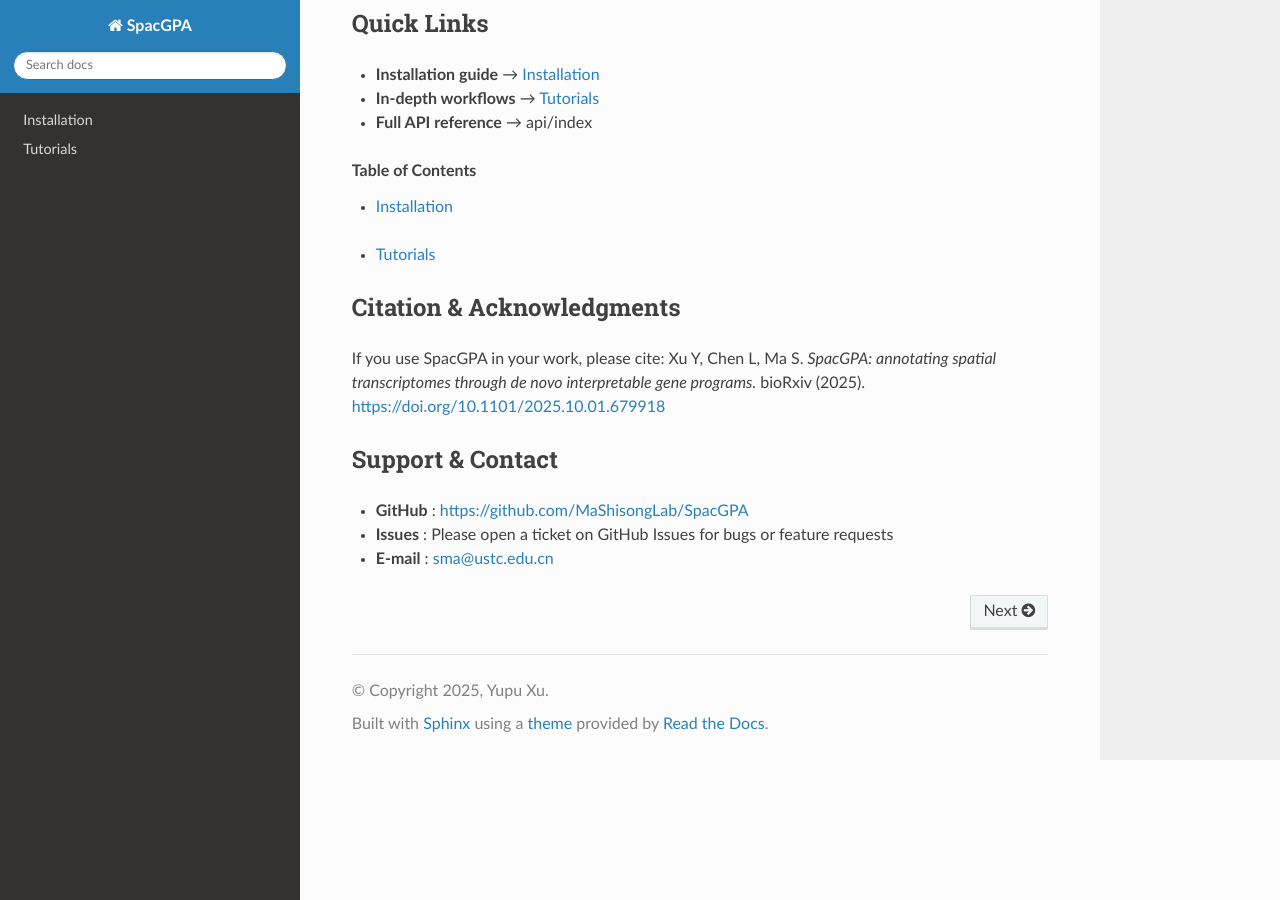
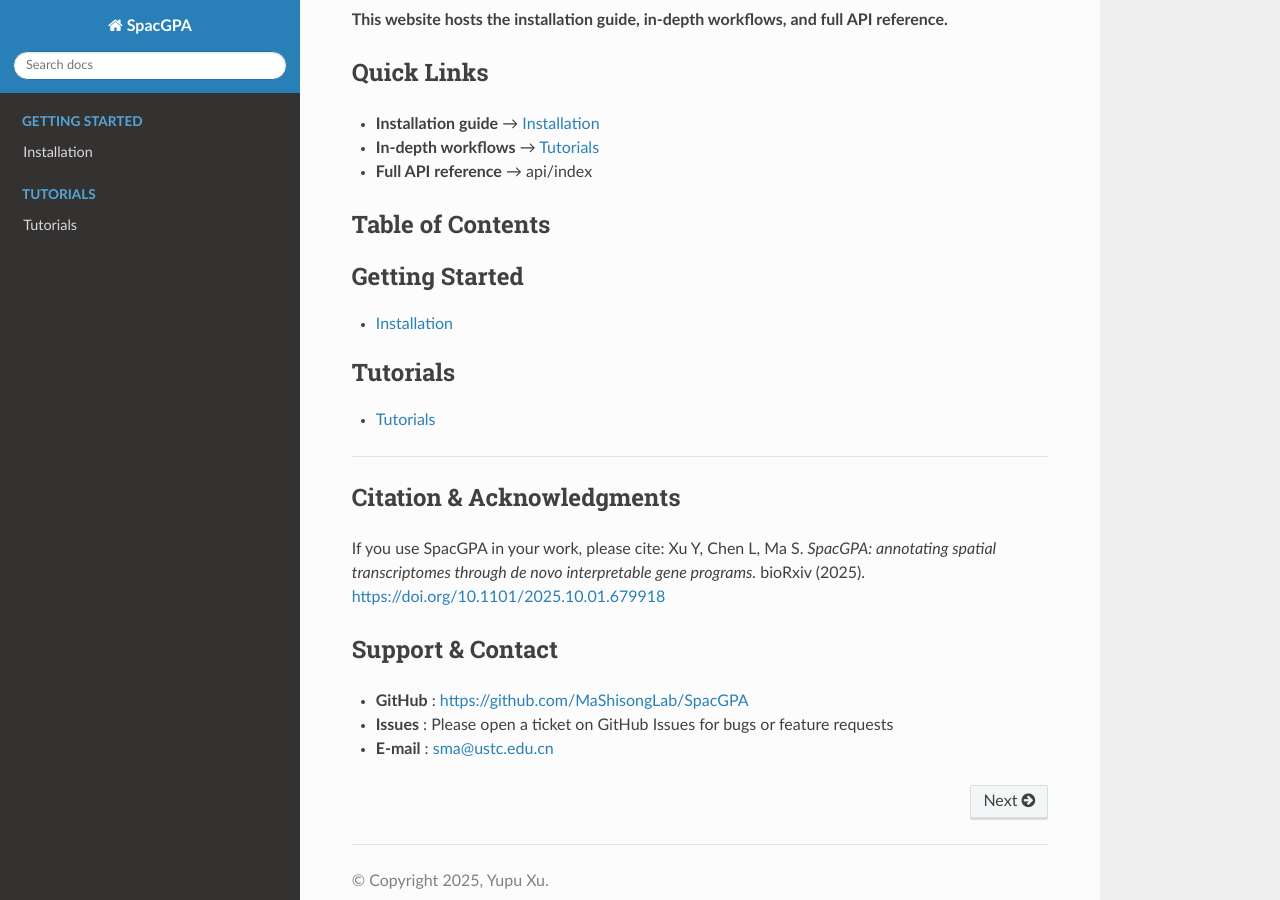
Before and after one commit to RicardoXuu/SpacGPA_Tutorials, a Sphinx documentation site: the page built from docs/source/index.rst, in a window 1280 px wide and 900 px high, scrolled down 928 px. Built offline with Sphinx 7.4.7 and the Read the Docs theme 3.1.0, drawn with Linux system fonts in a browser that asks for light colours; pages that are not in the unit, such as notebooks, are missing from menus.

Commit message:
code update

```diff
--- a/docs/source/index.rst
+++ b/docs/source/index.rst
@@ -13,6 +13,7 @@
    :align: center
    :width: 800px
 
+-----------
 
 **This website hosts the installation guide, in-depth
 workflows, and full API reference.**
@@ -24,22 +25,27 @@
 - **In-depth workflows** → :doc:`tutorials/index`
 - **Full API reference** → :doc:`api/index`
 
-.. rubric:: Table of Contents
-
+Table of Contents
+-----------------
 .. toctree::
    :maxdepth: 1
+   :caption: Getting Started
 
    installation
 
 .. toctree::
    :maxdepth: 2
+   :caption: Tutorials
 
    tutorials/index
 
 .. toctree::
    :maxdepth: 2
+   :caption: API Reference
 
    api/index
+
+-----------
 
 Citation & Acknowledgments
 --------------------------
```
